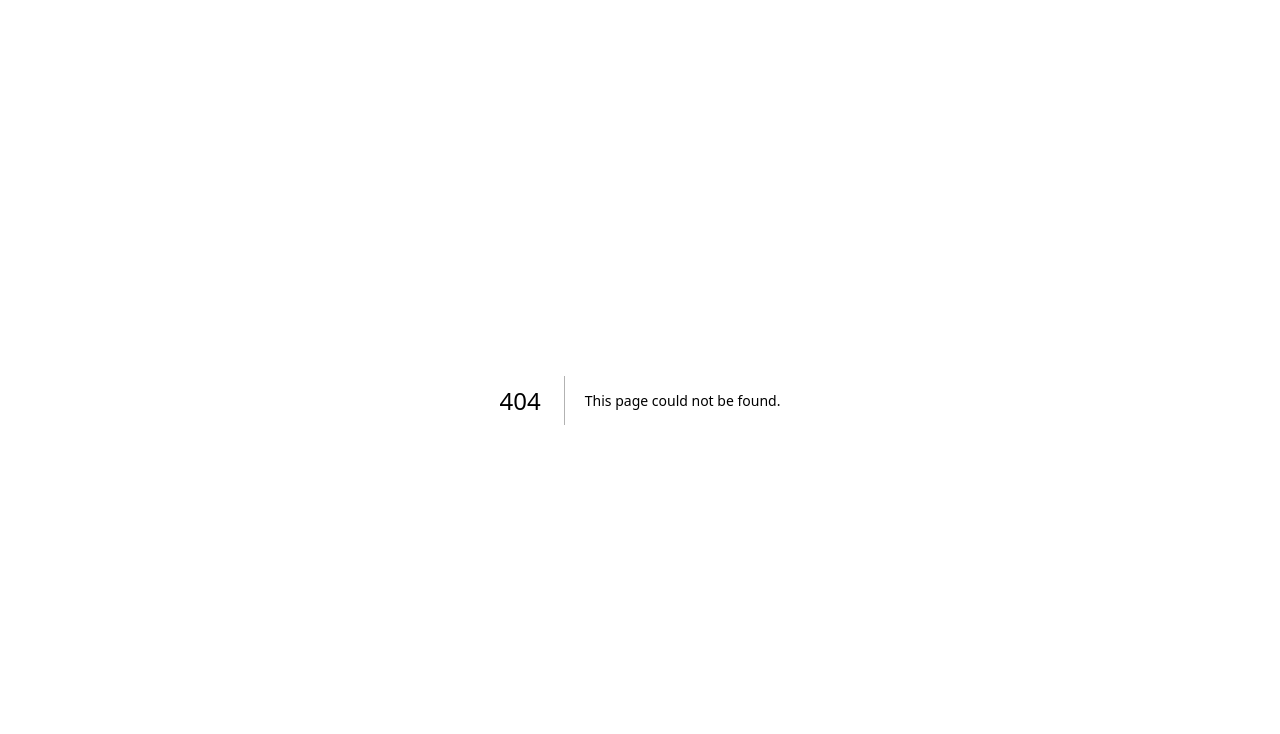
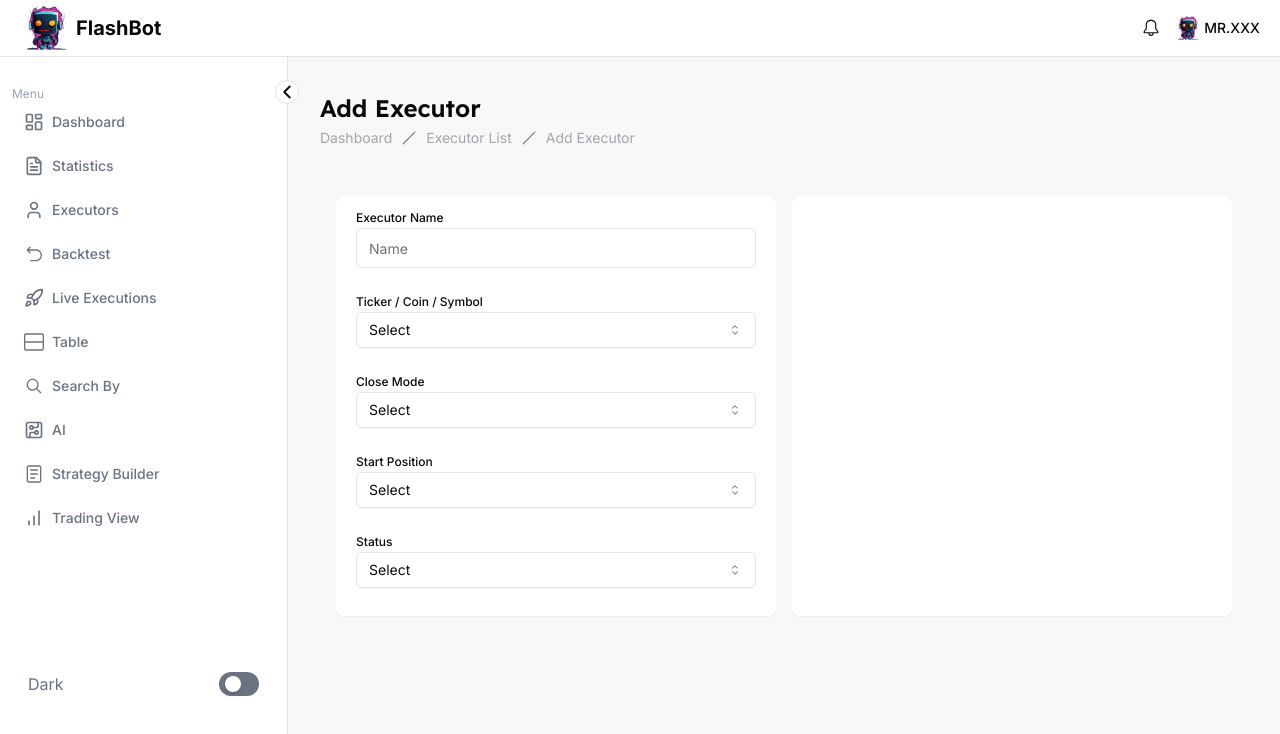
Before and after one commit to smfahim25/flashbot-client, a Next.js app: page /dashboard/addexecutors in a window 1280 px wide. Before the commit this address had no page. Shown: the top 734 px of the page. Built offline with nearby package versions, Linux system fonts and the light colour scheme.

Commit message:
add executor page added

```diff
--- /dev/null
+++ b/src/app/(dashboard)/dashboard/addexecutors/page.tsx
@@ -0,0 +1,152 @@
+import { Breadcrumbs } from "@/components/breadcrumbs";
+import { Button } from "@/components/ui/button";
+import { ScrollArea } from "@/components/ui/scroll-area";
+import { FiPlus } from "react-icons/fi";
+import { TfiImport } from "react-icons/tfi";
+// import { columns } from "./executorsColumn";
+import { Card } from "@/components/ui/card";
+import { EmployeeTable } from "../../../../components/executors/executors-table";
+import { Lexend, Manrope } from "next/font/google";
+import { Label } from "@/components/ui/label";
+import { Select, SelectContent, SelectItem, SelectTrigger, SelectValue } from "@/components/ui/select";
+import { Input } from "@/components/ui/input";
+interface Executor {
+  id: number;
+  name: string;
+  tp: string;
+  status: string;
+  ticker: string;
+  size: string; // Consider using a proper date type if possible
+  startposition: string;
+  strategy: string;
+}
+
+const breadcrumbItems = [
+  { title: "Dashboard", link: "/dashboard" },
+  { title: "Executor List", link: "/dashboard/executors" },
+  { title: "Add Executor", link: "/dashboard/addexecutors" },
+];
+const lexend = Lexend({
+  weight: "600",
+  subsets: ["vietnamese"],
+});
+const manarop = Manrope({
+  weight: "700",
+  subsets: ["vietnamese"],
+});
+export default function page() {
+  const totalUsers = 20;
+  const pageLimit = 10;
+  const page = 1;
+  const pageCount = Math.ceil(totalUsers / pageLimit);
+  const employee: Executor[] = [
+    {
+      id: 1,
+      name: "RSI Testing",
+      ticker: "1000BONKUSDT",
+      size: "1USDT",
+      tp: "1:-1",
+      startposition: "LONG",
+      status: "Pause",
+      strategy: "RSI Testing",
+    },
+    {
+      id: 2,
+      name: "KRP Testing",
+      ticker: "1000BONKUSDT",
+      size: "1USDT",
+      tp: "1:-1",
+      startposition: "LONG",
+      status: "Pause",
+      strategy: "RSI Testing",
+    },
+    {
+      id: 3,
+      name: "ZEP Testing",
+      ticker: "1000BONKUSDT",
+      size: "1USDT",
+      tp: "1:-1",
+      startposition: "LONG",
+      status: "Pause",
+      strategy: "RSI Testing",
+    },
+  ];
+  return (
+    <ScrollArea className="h-full">
+      <div className="flex-1 space-y-4  p-4 pt-6 md:p-8">
+        <div className="flex justify-between items-center">
+          <div>
+            <h6
+              className={`font-semibold text-[24px] leading-10 ${lexend.className}`}
+            >
+             Add Executor
+            </h6>
+            <Breadcrumbs items={breadcrumbItems} />
+          </div>
+
+        </div>
+
+        <div className=" w-full flex justify-center gap-4 rounded-xl p-4 mt-5">
+          <Card className="mt-4 border-none w-1/2 p-2 px-5">
+          <div className="mb-5">
+          <Label className="text-xs">Executor Name</Label>
+          <Input placeholder="Name"></Input>
+          </div>
+
+          <div className="mb-5">
+          <Label className="text-xs">Ticker / Coin / Symbol</Label>
+          <Select>
+              <SelectTrigger className="w-full">
+                <SelectValue placeholder="Select" />
+              </SelectTrigger>
+              <SelectContent>
+                <SelectItem value="rsi">rsi</SelectItem>
+              </SelectContent>
+            </Select>
+          </div>
+
+          <div className="mb-5">
+          <Label className="text-xs">Close Mode</Label>
+          <Select>
+              <SelectTrigger className="w-full">
+                <SelectValue placeholder="Select" />
+              </SelectTrigger>
+              <SelectContent>
+                <SelectItem value="rsi">rsi</SelectItem>
+              </SelectContent>
+            </Select>
+          </div>
+
+          <div className="mb-5">
+          <Label className="text-xs">Start Position</Label>
+          <Select>
+              <SelectTrigger className="w-full">
+                <SelectValue placeholder="Select" />
+              </SelectTrigger>
+              <SelectContent>
+                <SelectItem value="rsi">rsi</SelectItem>
+              </SelectContent>
+            </Select>
+          </div>
+
+          <div className="mb-5">
+          <Label className="text-xs">Status</Label>
+          <Select>
+              <SelectTrigger className="w-full">
+                <SelectValue placeholder="Select" />
+              </SelectTrigger>
+              <SelectContent>
+                <SelectItem value="rsi">rsi</SelectItem>
+              </SelectContent>
+            </Select>
+          </div>
+
+          </Card>
+          <Card className="mt-4 w-1/2 border-none p-2 px-5">
+
+           </Card>
+        </div>
+      </div>
+    </ScrollArea>
+  );
+}
--- a/src/app/(dashboard)/dashboard/executors/page.tsx
+++ b/src/app/(dashboard)/dashboard/executors/page.tsx
@@ -7,6 +7,7 @@ import { columns } from "./executorsColumn";
 import { Card } from "@/components/ui/card";
 import { EmployeeTable } from "../../../../components/executors/executors-table";
 import { Lexend, Manrope } from "next/font/google";
+import Link from "next/link";
 interface Executor {
   id: number;
   name: string;
@@ -90,12 +91,15 @@ dark:bg-[#3D0135]"
               </span>
               <span className={manarop.className}> Import Executors</span>
             </Button>
+            <Link href="/dashboard/addexecutors">
             <Button className="text-[16px]">
               <span className="px-2">
                 <FiPlus />
               </span>
               <span className={manarop.className}> Add Executors</span>
             </Button>
+            </Link>
+
           </div>
         </div>
 
```
